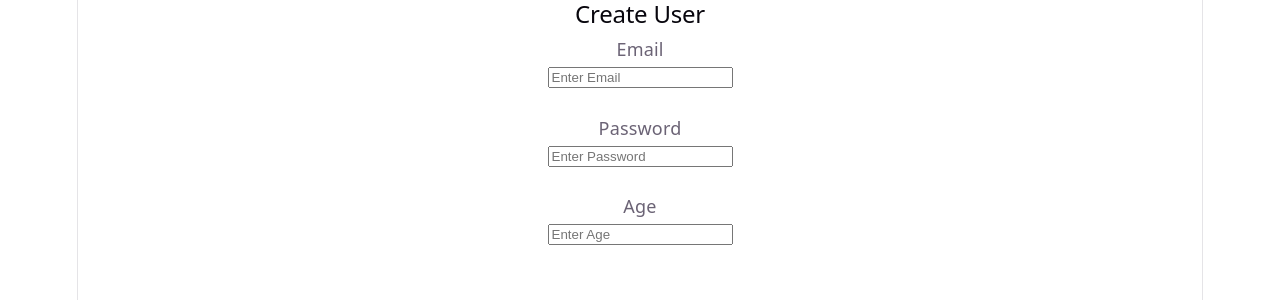
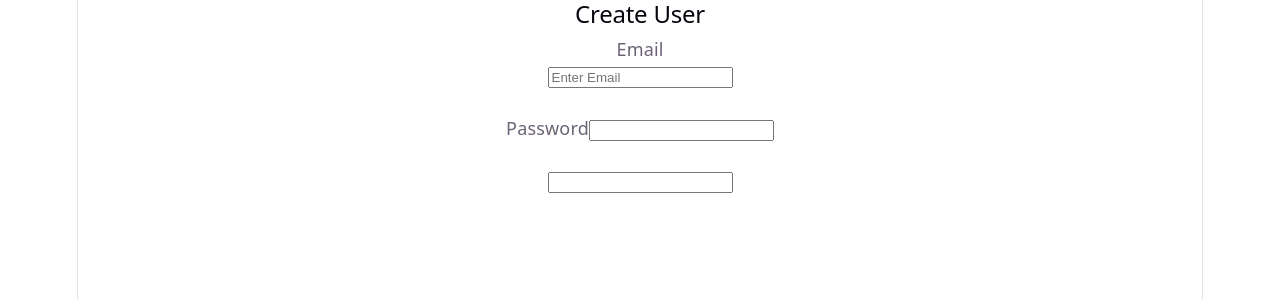
Before and after one commit to nishu-kashyap/user-app, a React (Vite) app: page /create_user in a window 1280 px wide. Shown: the top 300 px of the page. Built offline with nearby package versions, Linux system fonts and the light colour scheme.

Commit message:
Replace age input with reusable number component

```diff
--- a/src/components/create_user.jsx
+++ b/src/components/create_user.jsx
@@ -1,4 +1,6 @@
 import EmailInput from "./email.input";
+import PasswordInput from "./pwd.input";
+import NumberInput from "./number.input";
 function CreateUser() {
     return (
         <div>
@@ -7,19 +9,11 @@ function CreateUser() {
             <EmailInput />
             <br />
 
-            <div>
-                <label>Password</label>
-                <br />
-                <input type="password" placeholder="Enter Password" />
-            </div>
+            <PasswordInput />
 
             <br />
 
-            <div>
-                <label>Age</label>
-                <br />
-                <input type="number" placeholder="Enter Age" />
-            </div>
+            <NumberInput />
         </div>
     );
 }
```
